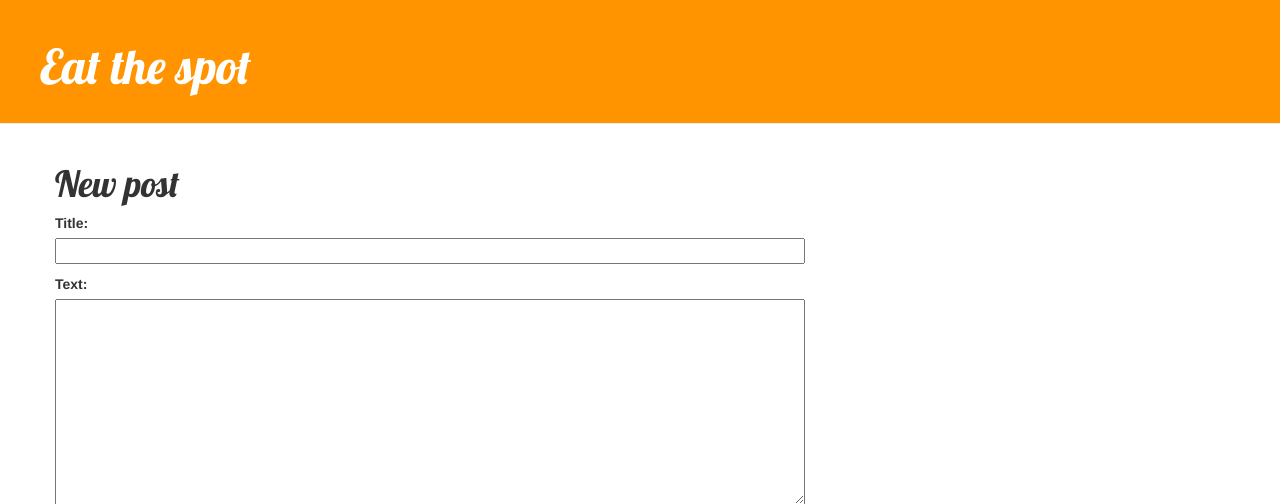
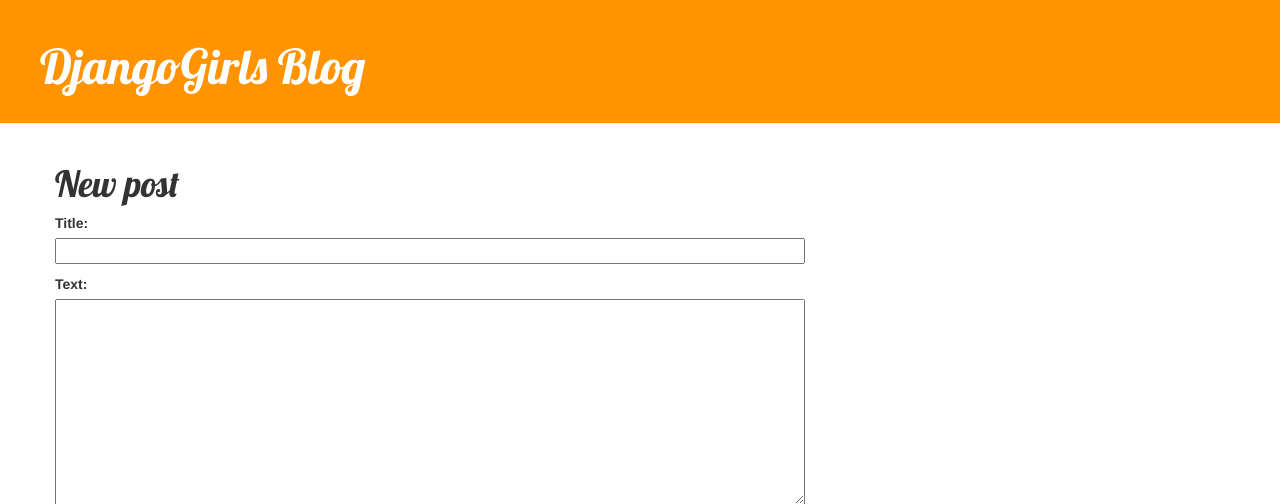
Before and after one commit to Purrrrple/blog, a Django app: page /post/new/ in a window 1280 px wide. Shown: the top 504 px of the page. Run offline with Django 3.2, Linux system fonts and the light colour scheme; some libraries are stand-ins or nearby versions.

Commit message:
Change blog title

```diff
--- a/blog/templates/blog/base.html
+++ b/blog/templates/blog/base.html
@@ -14,7 +14,7 @@
         {% if user.is_authenticated %}
             <a href="{% url 'post_new' %}" class="top-menu"><span class="glyphicon glyphicon-plus"></span></a>
         {% endif %}
-        <h1><a href="/">Eat the spot</a></h1>
+        <h1><a href="/">DjangoGirls Blog</a></h1>
     </div>
     <div class="content container">
         <div class="row">
```
